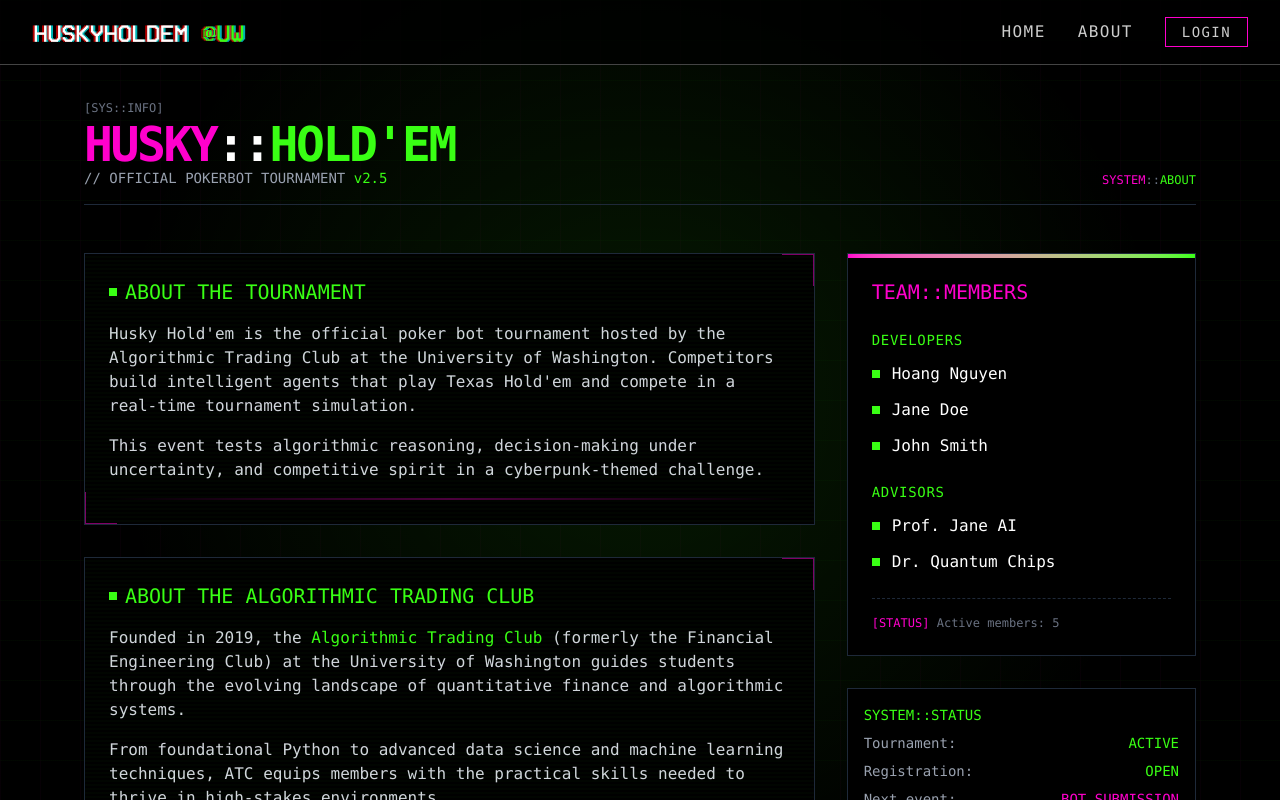
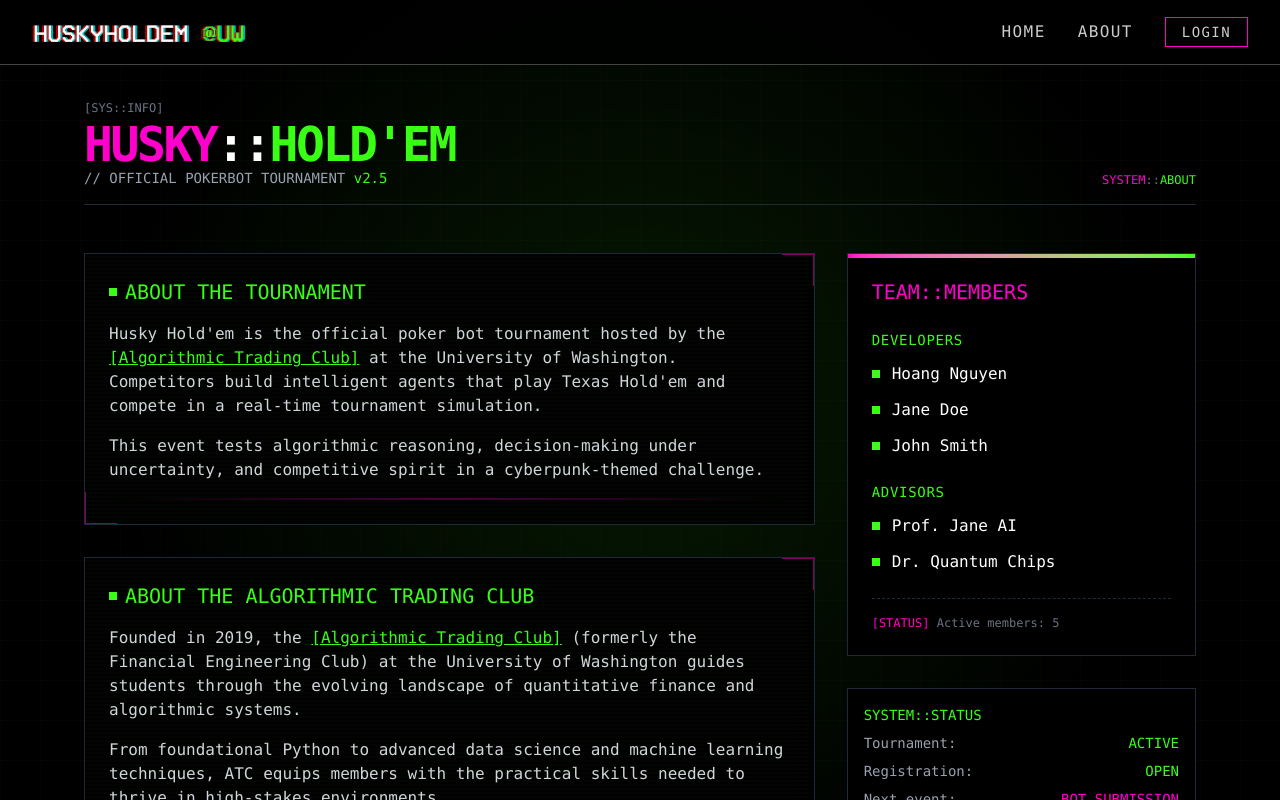
Before and after one commit to Bhavkumar21/huskyholdem-client, a React (Vite) app: page /about in a window 1280 px wide. Shown: the top 800 px of the page. Built offline with nearby package versions, Linux system fonts and the light colour scheme; no server answers.

Commit message:
add backlink to atc

```diff
--- a/src/page/About.tsx
+++ b/src/page/About.tsx
@@ -101,7 +101,7 @@ const AboutPage = () => {
         <div className="md:col-span-2">
           <InfoCard title="ABOUT THE TOURNAMENT">
             <p>
-              Husky Hold'em is the official poker bot tournament hosted by the Algorithmic Trading Club at the University of Washington. Competitors build intelligent agents that play Texas Hold'em and compete in a real-time tournament simulation.
+              Husky Hold'em is the official poker bot tournament hosted by the <span className="text-[#39ff14]"><a style={{color: "#39ff14"}} href="https://atcuw.org/" className="underline">[Algorithmic Trading Club]</a></span> at the University of Washington. Competitors build intelligent agents that play Texas Hold'em and compete in a real-time tournament simulation.
             </p>
             <p className="mt-4">
               This event tests algorithmic reasoning, decision-making under uncertainty, and competitive spirit in a cyberpunk-themed challenge.
@@ -110,7 +110,7 @@ const AboutPage = () => {
 
           <InfoCard title="ABOUT THE ALGORITHMIC TRADING CLUB">
             <p>
-              Founded in 2019, the <span className="text-[#39ff14]">Algorithmic Trading Club</span> (formerly the Financial Engineering Club) at the University of Washington guides students through the evolving landscape of quantitative finance and algorithmic systems.
+              Founded in 2019, the <span className="text-[#39ff14]"><a style={{color: "#39ff14"}} href="https://atcuw.org/" className="underline">[Algorithmic Trading Club]</a></span> (formerly the Financial Engineering Club) at the University of Washington guides students through the evolving landscape of quantitative finance and algorithmic systems.
             </p>
             <p className="mt-4">
               From foundational Python to advanced data science and machine learning techniques, ATC equips members with the practical skills needed to thrive in high-stakes environments.
```
